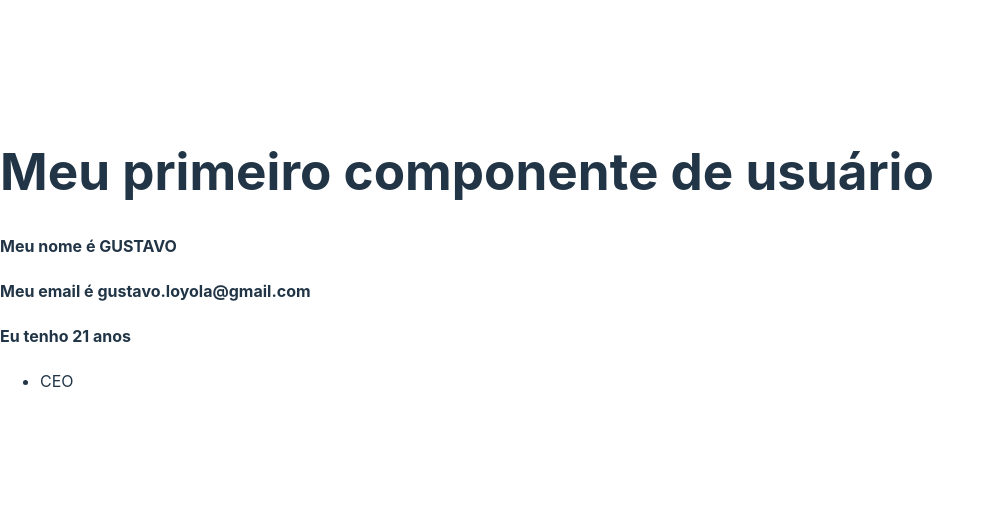
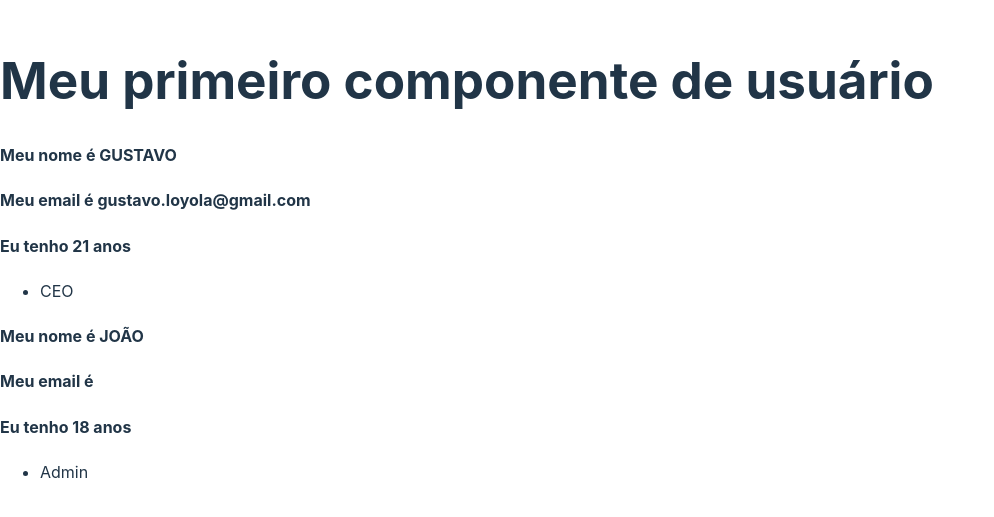
Before and after one commit to GuhLoyola/curso-react18-com-typescript, a React (Vite) app: page / in a window 1280 px wide. Shown: the part 141-658 px from the top of the page, without its empty margins (0-994 px from the left). Built offline with nearby package versions, Linux system fonts and the light colour scheme.

Commit message:
Usuário adicionado ao exemplo

```diff
--- a/src/App.tsx
+++ b/src/App.tsx
@@ -26,6 +26,8 @@ const App = () => {
 
       <User name="Gustavo" email="gustavo.loyola@gmail.com" age={21} role={[{ id: 1, job: 'CEO' }]} />
 
+      <User name="João" age={18} role={[{ id: 1, job: 'Admin' }]} />
+
       {/* Também da pra usar o operador ternário */}
     </>
   )
```
